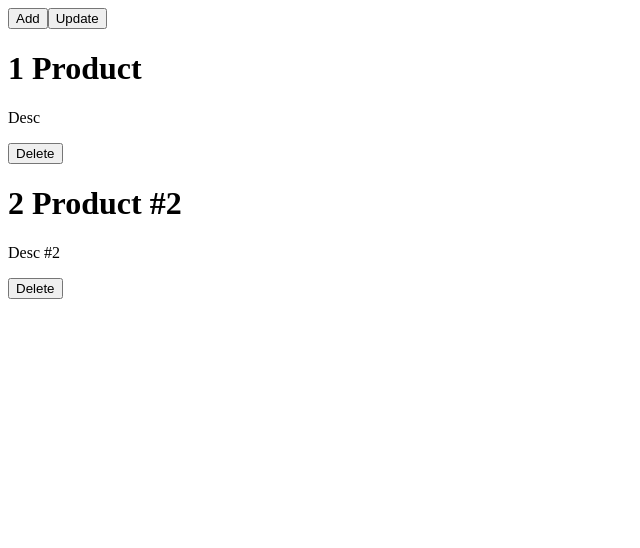
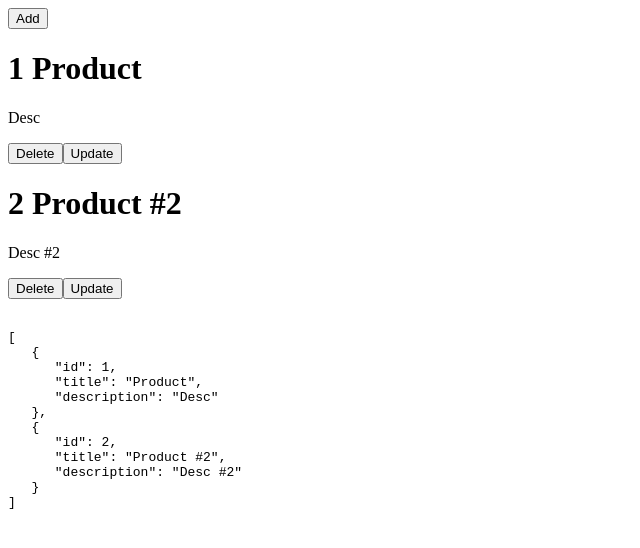
Before and after one commit to ElideZavala/React-usestate, a React (Create React App) app: page / in a window 1280 px wide. Shown: the top 548 px of the page, without its empty margins (0-640 px from the left). Built offline with nearby package versions, Linux system fonts and the light colour scheme.

Commit message:
JSON de actualizacion 🤩

```diff
--- a/src/ShoppingCart.js
+++ b/src/ShoppingCart.js
@@ -30,12 +30,11 @@ const ShoppingCart = () => {
   }
 
   const updateProduct = (editProduct) => {
-	   const changedCart = cart.map(product => {
+	   const changedCart = cart.map(product => (
 			product.id === editProduct.id
 			? editProduct
 			: product
-		})
-
+		))
 	   setCart(changedCart)
   }
 
@@ -45,20 +44,25 @@ const ShoppingCart = () => {
 			Add
 		</button>
 
-		<button onClick={() => updateProduct({ id: 1, title: "Edit titulo", description: "Edit Desc"})}>
-			Update
-		</button>
-
       {cart.map((product) => (
         <div key={product.id}>
           <h1>
             {product.id} {product.title}
           </h1>
           <p>{product.description}</p>
-          {/* Creamos un botton par cada iteracion vinculado con el id */}
           <button onClick={() => deleteProduct(product.id)}>Delete</button>
+          <button
+			 	onClick={() => updateProduct({ id: product.id, title: "Edit titulo", description: "Edit Desc"})}
+			 >
+				Update
+			 </button>
         </div>
       ))}
+
+		<br/>
+		<pre>
+			{JSON.stringify(cart, null, 3)}
+		</pre>
     </div>
   )
 }
```
